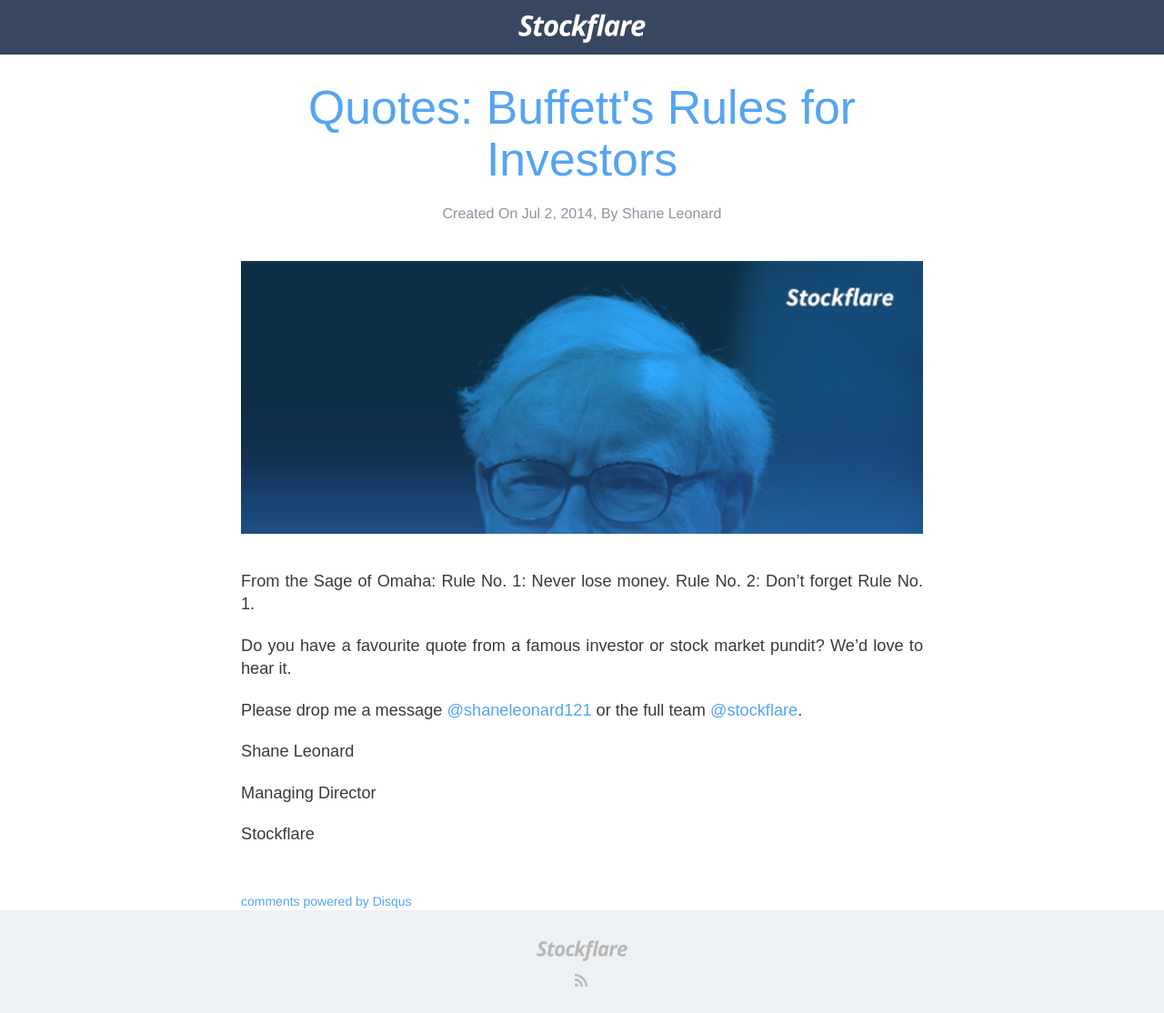
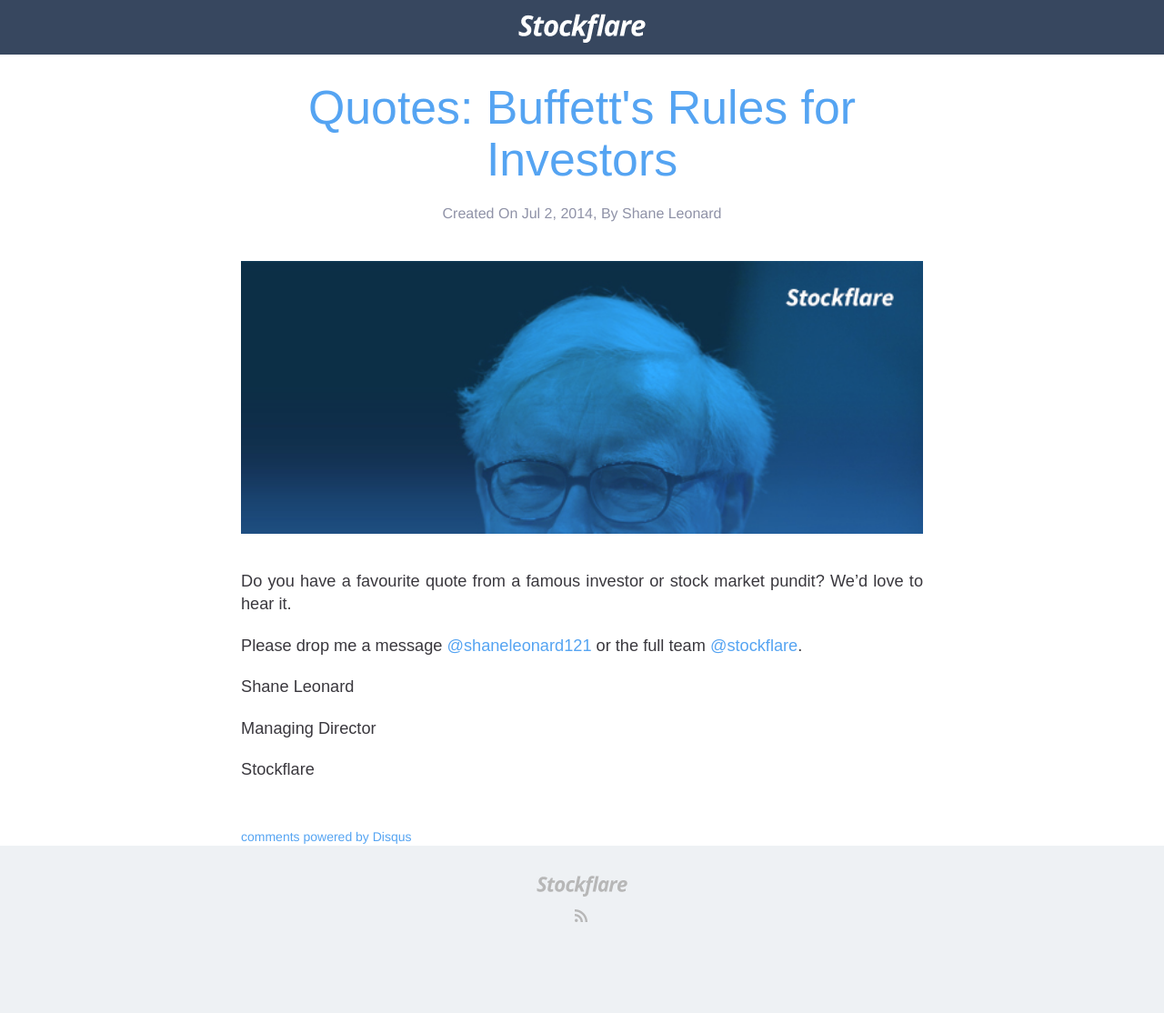
Before and after one commit to Stockflare/blog, a Jekyll site: the page built from _posts/2014-07-02-quotes-buffetts-investor-rules.markdown, in a window 1280 px wide and 1114 px high. Shown: the whole window at 91% size. Built offline with Jekyll 4.4.1, drawn with Linux system fonts in a browser that asks for light colours; nearby versions of some CDN libraries; comment, search, counter and statistics services are not loaded.

Commit message:
Update 2014-07-02-quotes-buffetts-investor-rules.markdown

```diff
--- a/_posts/2014-07-02-quotes-buffetts-investor-rules.markdown
+++ b/_posts/2014-07-02-quotes-buffetts-investor-rules.markdown
@@ -6,10 +6,6 @@ categories: quote
 author: Shane Leonard
 image: /img/quote-buffett-rules.jpg
 ---
-
-From the Sage of Omaha:
-Rule No. 1: Never lose money.
-Rule No. 2: Don't forget Rule No. 1.
 
 Do you have a favourite quote from a famous investor or stock market pundit? We'd love to hear it.
 
```
